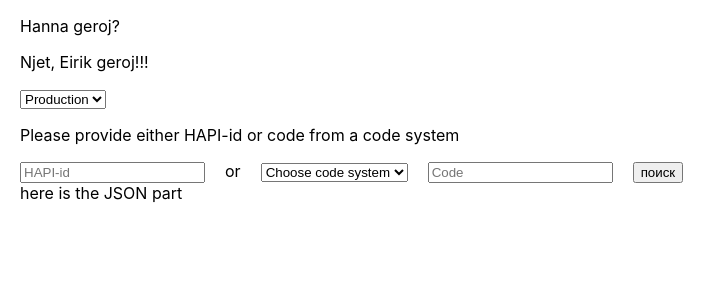
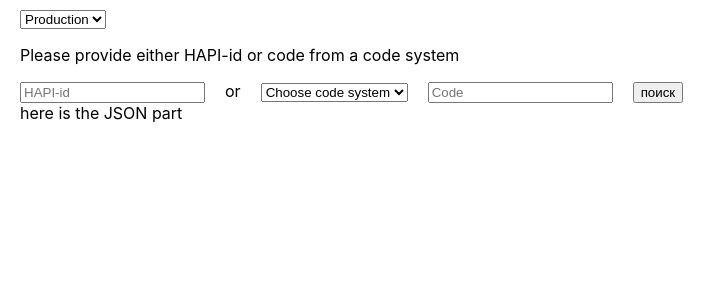
Before and after one commit to Conteir/HAPI, a React (Create React App) app: page / in a window 1280 px wide. Shown: the top 300 px of the page, without its empty margins (0-726 px from the left). Built offline with nearby package versions, Linux system fonts and the light colour scheme.

Commit message:
rollback

```diff
--- a/src/index.js
+++ b/src/index.js
@@ -5,7 +5,6 @@ import './index.css';
 //import { CollapsibleComponent, CollapsibleHead, CollapsibleContent } from "react-collapsible-component";
 import { enviroments } from './config.ts';
 //import HTMLRender from './components/HTMLRenderComponent.js';
-import { Eirik, Hanna} from './components/test.jsx';
 
 class MyPage extends React.Component {
 
@@ -266,8 +265,7 @@ class MyPage extends React.Component {
   render() {
     return (
       <div>
-        <Hanna />
-<Eirik />
+
         <form onSubmit={this.mySubmitHandler}>
         <select name="enviroment" id="enviroment"
             onChange={evt => this.ChangeHandlerEnviroment(evt)}
```
